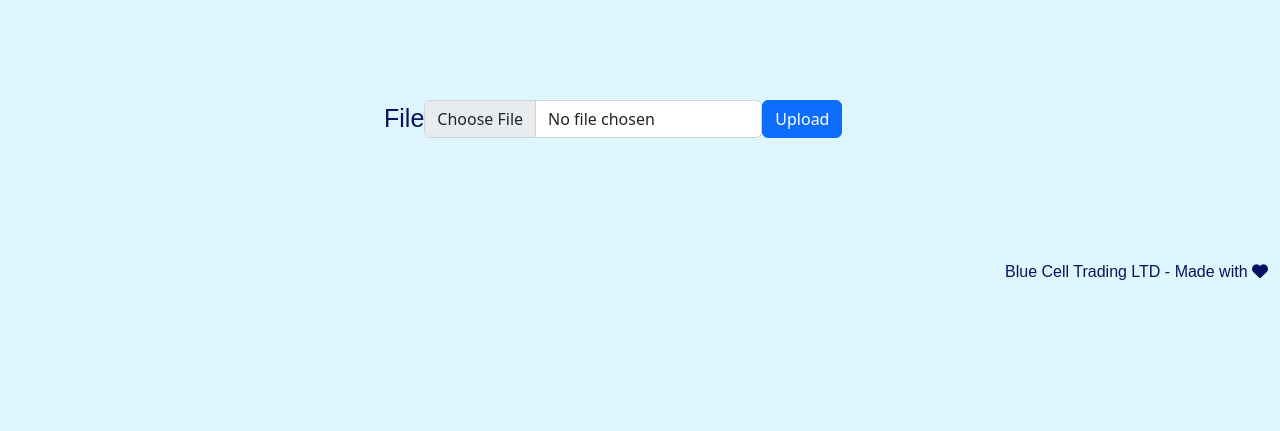
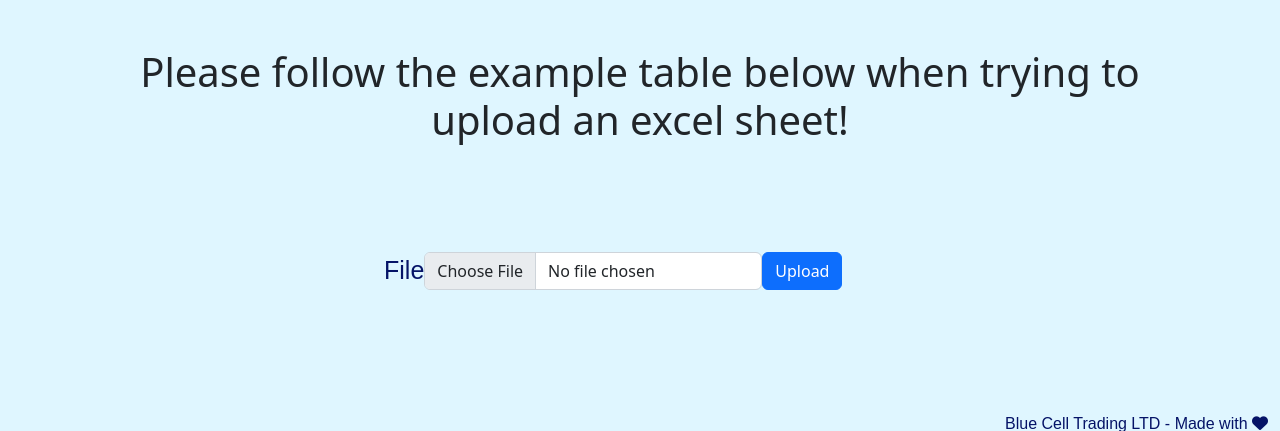
Before and after one commit to supascooopa/Flask-Productivity-Project, a Flask app: page /PO-excel-upload in a window 1280 px wide. Shown: the part 68-499 px from the top of the page. Run offline with Flask 2, Linux system fonts and the light colour scheme; a user stored in the database is signed in; some libraries are stand-ins or nearby versions; some web fonts are replaced.

Commit message:
added messages to different routes

```diff
--- a/main.py
+++ b/main.py
@@ -34,7 +34,7 @@ bcrypt = Bcrypt(app)
 # ---- CONFIGURING LOGIN MANAGER --- #
 login_manager = LoginManager()
 login_manager.init_app(app)
-login_manager.login_view = "login"
+login_manager.login_view = "login_page"
 
 
 class User(db.Model, UserMixin):
@@ -85,6 +85,7 @@ def writing_to_memory(path):
         return_data.seek(0)  # returning the cursor to the beginning
         os.remove(file_path)  # removing the saved file
         return return_data
+
 
 @login_manager.user_loader
 def load_user(user_id):
@@ -155,6 +156,7 @@ def text_to_csv():
 @login_required
 def pdf_to_excel():
     form = UploadFileForm()
+    message = "Only add the last three pages of the price list! It can't be a image based PDF!!"
     if form.validate_on_submit():
         # same stuff like the above
         # TODO put the grabbing and saving file in a function
@@ -168,7 +170,7 @@ def pdf_to_excel():
         print(new_file_name)
         return redirect(url_for("excel_download", file_name=new_file_name))
 
-    return render_template("upload.html", form=form)
+    return render_template("upload.html", form=form, message=message)
 
 
 @app.route("/imei-machine", methods=["GET", "POST"])
@@ -224,6 +226,7 @@ def po_automator(excel_file_name):
     # creating a dictionary and inserting into FieldList
     form_dict = [{i[0]:i[1]} for i in rows]
     po_form = POAutomationForm(phones=form_dict)
+
     if po_form.validate_on_submit():
         # using zip() to go over the FieldList fields and active sheet rows
         for data, phones in zip(po_form.data["phones"], rows):
@@ -268,13 +271,14 @@ def po_automator(excel_file_name):
 @login_required
 def upload_excel_file():
     form = UploadFileForm()
+    message = "Please follow the example table below when trying to upload an excel sheet!"
     if form.validate_on_submit():
         file = form.file_field.data  # grab the file
         secure_file_name = secure_filename(file.filename)
         file.save(os.path.join(os.path.abspath(os.path.dirname(__file__)), app.config["UPLOAD_FOLDER"],
                                secure_file_name))
         return redirect(url_for("po_automator", excel_file_name=secure_file_name))
-    return render_template("upload.html", form=form)
+    return render_template("upload.html", form=form, message=message)
 
 
 @app.route("/web_form_automator")
--- a/templates/upload.html
+++ b/templates/upload.html
@@ -1,5 +1,12 @@
 {% block content %}
 {% include "header.html" %}
+<div class="container">
+    <div class="row mt-5">
+        <div class="col-auto">
+            <h1 class="text-center">{{ message }}</h1>
+        </div>
+    </div>
+</div>
 <div class="upload-container">
     <form class="hstack" method="POST" enctype="multipart/form-data">
         {{ form.hidden_tag() }}
```
